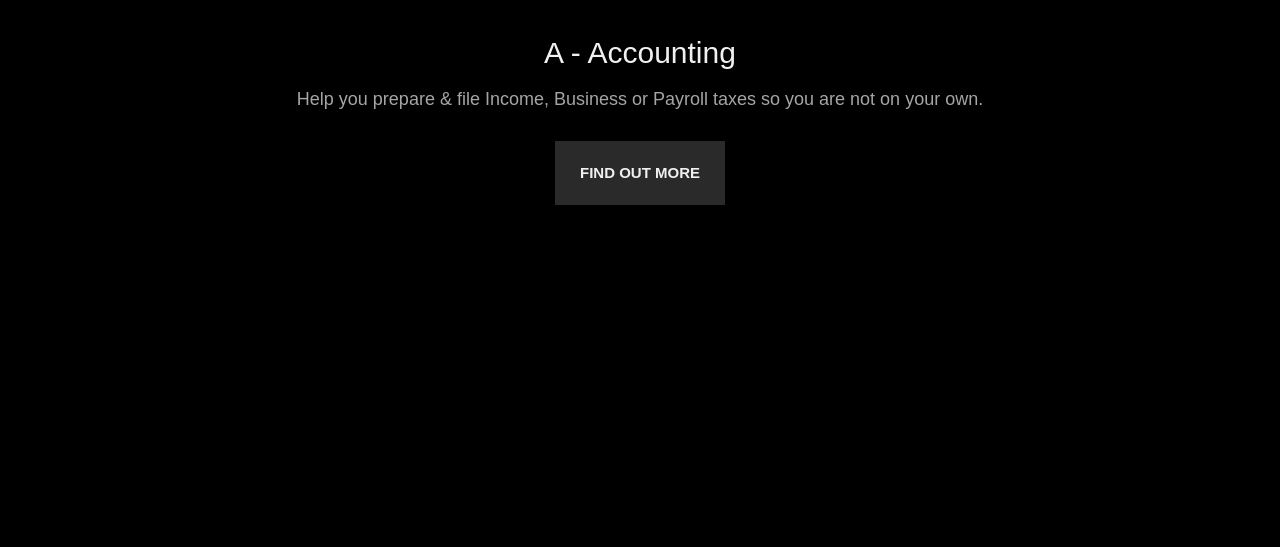
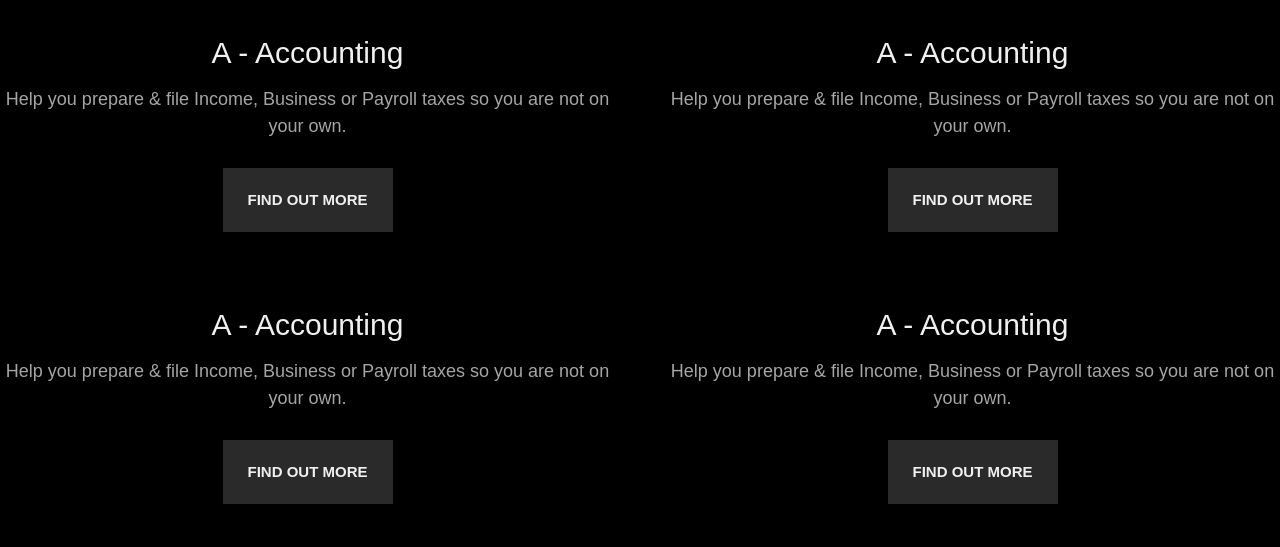
Before and after one commit to Cryneon/Lifesjusttaxing, a plain HTML site: page index.html in a window 1280 px wide. Drawn offline with Linux system fonts and the light colour scheme.

Commit message:
Defining the info component.

```diff
--- a/index.html
+++ b/index.html
@@ -7,13 +7,39 @@
     <link rel="stylesheet" href="styles/styles.css" />
   </head>
   <body>
-    <article class="info">
-      <h3>A - Accounting</h3>
-      <p>
-        Help you prepare & file Income, Business or Payroll taxes so you are not
-        on your own.
-      </p>
-      <a class="btn" href="#">Find Out More</a>
-    </article>
+    <div class="grid info">
+      <article class="info__item">
+        <h3>A - Accounting</h3>
+        <p>
+          Help you prepare & file Income, Business or Payroll taxes so you are
+          not on your own.
+        </p>
+        <a class="btn" href="#">Find Out More</a>
+      </article>
+      <article class="info__item">
+        <h3>A - Accounting</h3>
+        <p>
+          Help you prepare & file Income, Business or Payroll taxes so you are
+          not on your own.
+        </p>
+        <a class="btn" href="#">Find Out More</a>
+      </article>
+      <article class="info__item">
+        <h3>A - Accounting</h3>
+        <p>
+          Help you prepare & file Income, Business or Payroll taxes so you are
+          not on your own.
+        </p>
+        <a class="btn" href="#">Find Out More</a>
+      </article>
+      <article class="info__item">
+        <h3>A - Accounting</h3>
+        <p>
+          Help you prepare & file Income, Business or Payroll taxes so you are
+          not on your own.
+        </p>
+        <a class="btn" href="#">Find Out More</a>
+      </article>
+    </div>
   </body>
 </html>
--- a/styles/styles.css
+++ b/styles/styles.css
@@ -94,6 +94,18 @@ a {
     }
 }
 
-.info {
+.info__item {
     text-align: center;
+    margin-bottom: 3rem;
 }
+
+.grid {
+    display: grid;
+}
+
+@media screen and (min-width: 768px) {
+    .info {
+        grid-template-columns: 1fr 1fr;
+        column-gap: 5rem;
+    }
+}
```
Also changed, not shown: components/info.html (added, +34 -0 lines), components/info__item.html (+1 -1 lines).
